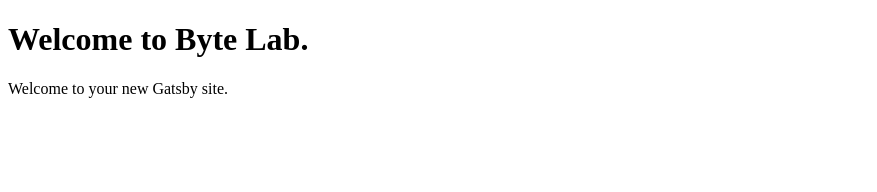
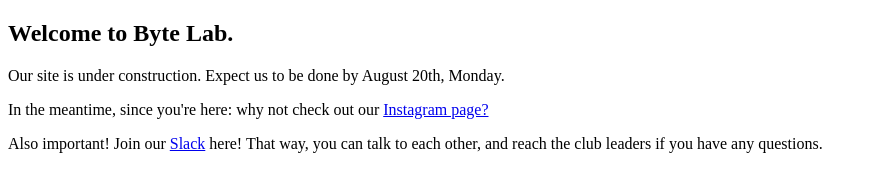
Before and after one commit to bytelab-club/website, a Gatsby site: page / in a window 1280 px wide. Shown: the whole page, without its empty margins (0-877 px from the left). Built offline with nearby package versions, Linux system fonts and the light colour scheme; Gatsby itself is replaced by a stand-in of ours.

Commit message:
Update site styles and content

```diff
--- a/gatsby-config.js
+++ b/gatsby-config.js
@@ -2,5 +2,8 @@
   siteMetadata: {
     title: 'Byte Lab',
   },
-  plugins: ['gatsby-plugin-react-helmet'],
+  plugins: [
+    'gatsby-plugin-react-helmet',
+    'gatsby-plugin-typography'
+  ],
 }
--- a/src/components/header.js
+++ b/src/components/header.js
@@ -4,7 +4,7 @@
 const Header = ({ siteTitle }) => (
   <div
     style={{
-      background: 'rebeccapurple',
+      background: '#ed204b',
       marginBottom: '1.45rem',
     }}
   >
--- a/src/layouts/index.css
+++ b/src/layouts/index.css
@@ -198,7 +198,7 @@
 }
 body {
   color: hsla(0, 0%, 0%, 0.8);
-  font-family: georgia, serif;
+  font-family: sans-serif;
   font-weight: normal;
   word-wrap: break-word;
   font-kerning: normal;
@@ -228,9 +228,8 @@
   padding-top: 0;
   margin-bottom: 1.45rem;
   color: inherit;
-  font-family: -apple-system, BlinkMacSystemFont, Segoe UI, Roboto, Oxygen,
-    Ubuntu, Cantarell, Fira Sans, Droid Sans, Helvetica Neue, sans-serif;
-  font-weight: bold;
+  font-family: Courier New, Courier, Helvetica Neue, sans-serif;
+  font-weight: 300;
   text-rendering: optimizeLegibility;
   font-size: 2.25rem;
   line-height: 1.1;
@@ -245,9 +244,8 @@
   padding-top: 0;
   margin-bottom: 1.45rem;
   color: inherit;
-  font-family: -apple-system, BlinkMacSystemFont, Segoe UI, Roboto, Oxygen,
-    Ubuntu, Cantarell, Fira Sans, Droid Sans, Helvetica Neue, sans-serif;
-  font-weight: bold;
+  font-family: Courier New, Courier, Helvetica Neue, sans-serif;
+  font-weight: lighter;
   text-rendering: optimizeLegibility;
   font-size: 1.62671rem;
   line-height: 1.1;
--- a/src/pages/index.js
+++ b/src/pages/index.js
@@ -3,8 +3,14 @@
 
 const IndexPage = () => (
   <div>
-    <h1>Welcome to Byte Lab.</h1>
-    <p>Welcome to your new Gatsby site.</p>
+    <h2>Welcome to Byte Lab.</h2>
+    <p>Our site is under construction. Expect us to be
+        done by August 20th, Monday.</p>
+    <p>In the meantime, since you're here: why not
+        check out our <a href="https://www.instagram.com/bytelaboratory">
+        Instagram page?</a></p>
+    <p>Also important! Join our <a href="https://join.slack.com/t/bytelablol/shared_invite/enQtMjUxNzU5MTY3NDQxLWJhMmM0ZjRkNjQxZDU2ZDE5MTFjZGM3ZDhmYTdlZGZjOWZkNzc2ZWVhY2YyMzE0MDk0MzI0N2RhNTg1YmMyYmU">Slack</a> here! That way, you can talk to each other, and
+  reach the club leaders if you have any questions.</p>
   </div>
 )
 
```
Also changed, not shown: package.json (+5 -4 lines), 1 other file.
